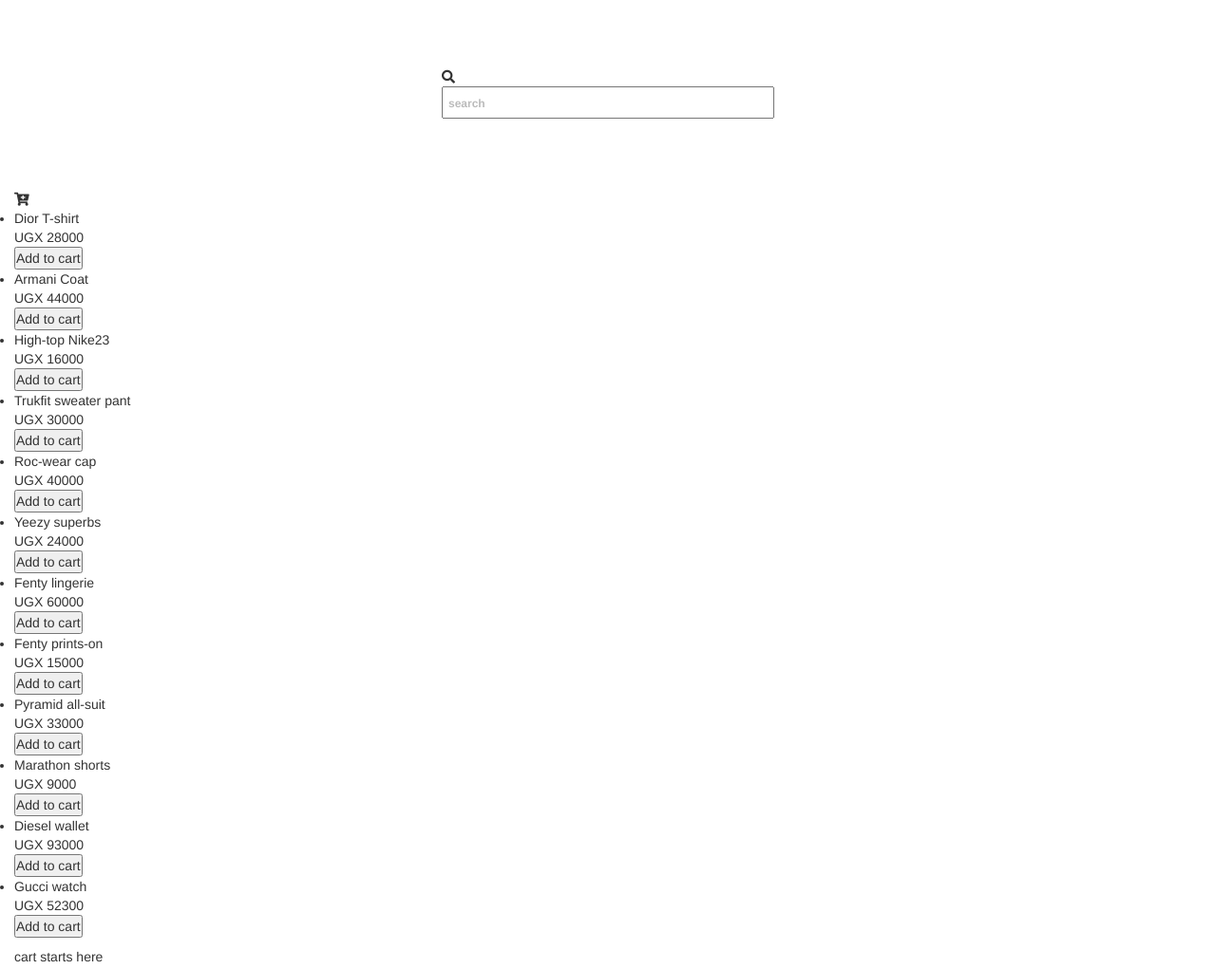
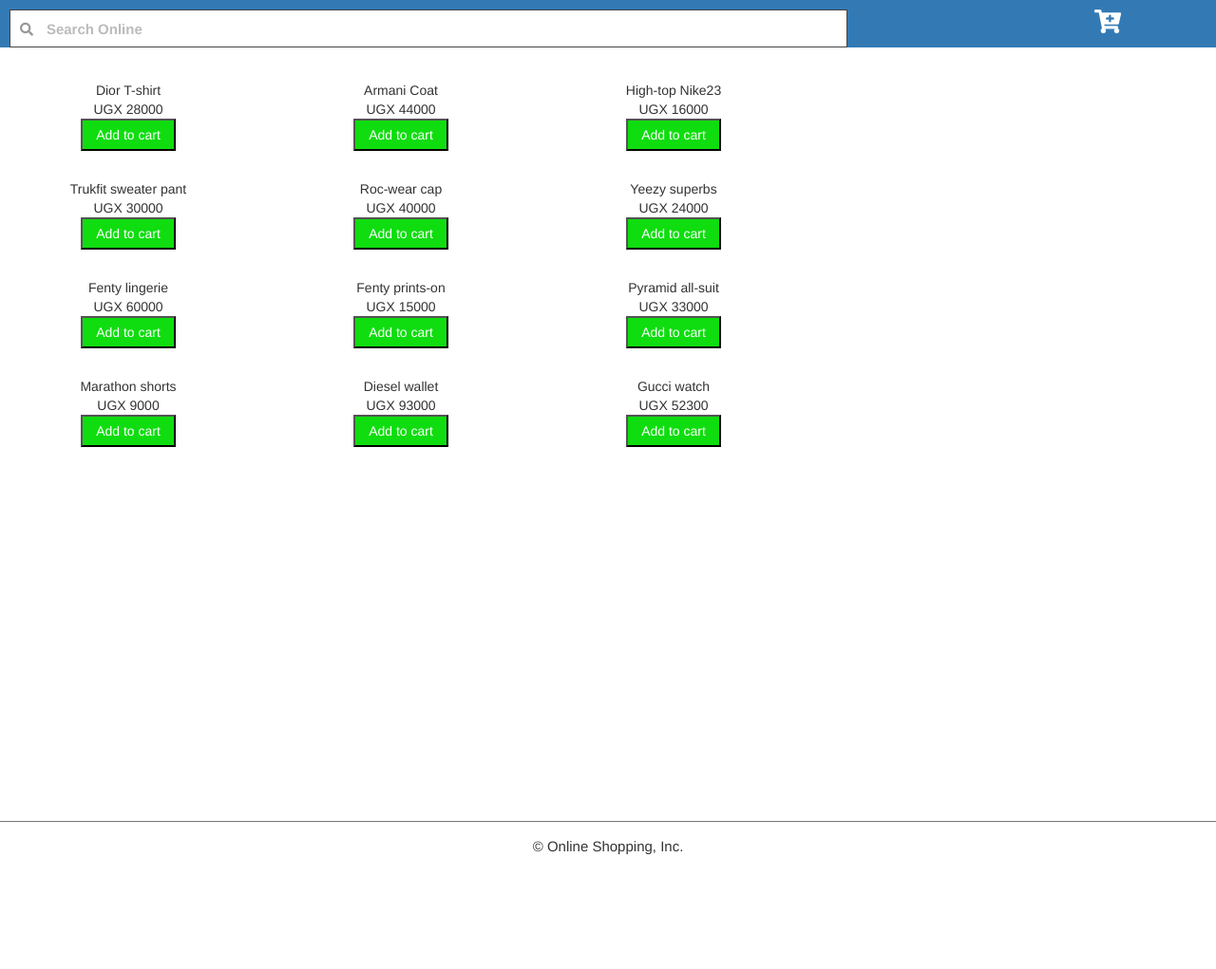
Before and after one commit to outboxafrica/Monkey, a plain HTML site: page productspage/products.html in a window 1280 px wide. Shown: the top 1021 px of the page at 95% size. After the commit the page ends 917 px from the top, so only its background shows below. Drawn offline with nearby package versions, Linux system fonts and the light colour scheme.

Commit message:
add styles to product page

```diff
--- a/js/cart.js
+++ b/js/cart.js
@@ -25,6 +25,7 @@
     let itemName = document.createElement('span'); // creating html element to house the product name
     let actionButton = document.createElement('button'); //creating the button element
     actionButton.id = item.id; //setting the id of each item to the id of a corresponding button
+    actionButton.className = 'action-btn'
 
 
     // adding product details to our list items
@@ -35,6 +36,7 @@
       actionButton.addEventListener('click', addItemToCart);
     } else {
       actionButton.innerText = 'Remove from cart';
+      actionButton.className = 'remove'
       actionButton.addEventListener('click', removeFromCart);
     }
 
--- a/productspage/products.html
+++ b/productspage/products.html
@@ -4,32 +4,30 @@
     <meta charset="UTF-8">
     <meta name="viewport" content="width=device-width, initial-scale=1.0">
     <title>Online Shopping</title>
-    <link rel="stylesheet" href="../styles/style.css">
+    <link rel="stylesheet" href="../styles/products.css">
     <link rel="stylesheet" href="https://use.fontawesome.com/releases/v5.8.1/css/all.css" integrity="sha384-50oBUHEmvpQ+1lW4y57PTFmhCaXp0ML5d60M1M7uH2+nqUivzIebhndOJK28anvf" crossorigin="anonymous">
     <link rel="stylesheet" href="https://maxcdn.bootstrapcdn.com/bootstrap/3.3.7/css/bootstrap.min.css" integrity="sha384-BVYiiSIFeK1dGmJRAkycuHAHRg32OmUcww7on3RYdg4Va+PmSTsz/K68vbdEjh4u" crossorigin="anonymous"/>
 </head>
 <body id="product-display" >
-    <main class="container-fluid">
-        <section>
     <nav>
-                <form >
+        <form id="search-products">
             <label for="">
                 <i class="fas fa-search"></i>
-                        <input type="text" name="search" id="type-in" placeholder="search">
+                <input type="text" name="search" id="type-in" placeholder="Search Online">
             </label>
+            <i class="fas fa-cart-plus"></i>
         </form>
-                <div id="cart-icon">
-                    <i class="fas fa-cart-plus"></i>
-                </div>
     </nav>
-            <main id="products"></main>
-        </section>
-        <p>cart starts here</p>
+    <main class="container-fluid">
+        <section id="section">
+            <div id="products"></div>
+            <!-- <p>cart starts here</p> -->
             <aside>
                 <section id="cart">
                 </section>
                 <button id="order">Complete Order</button>
             </aside>
+        </section>
     </main>
     <footer id="product-footer">&copy; Online Shopping, Inc.</footer>
     <script src="../js/cart.js"></script>
--- a/styles/products.css
+++ b/styles/products.css
@@ -0,0 +1,127 @@
+*{
+    margin: 0;
+    padding: 0;
+    box-sizing: border-box;
+}
+
+
+body{
+    margin: auto;
+    background: rgb(250, 250, 250);
+    /* position: relative; */
+ }
+
+form{
+    display: flex;
+    background-color: #337ab5;
+    width: 100%;
+    height: 5rem;
+    padding: 1rem;
+    margin: auto 0;
+    position: fixed;
+}
+
+label{
+    padding: 1rem;
+    border: 0.5px solid #444;
+    background-color: #fff;
+    height: 4rem;
+    width: 70%;
+    outline: none;
+}
+
+.fa-search{
+    margin-right: 1rem;
+    opacity: 0.5;
+}
+
+input{
+    outline: none;
+    border: none;
+}
+
+::placeholder{
+    font-size: 1.5rem;
+    color: #bbb;
+}
+
+.fa-cart-plus{
+    position: absolute;
+    font-size: 2.5rem;
+    right:10rem;
+    color: #fff;
+}
+
+#section{
+    min-height: 100vh;
+    display: flex;
+    margin-top: 6.5rem;
+    /* background-color: red; */
+    padding: 1rem;
+    justify-content: space-between;
+}
+
+#products{
+    /* background-color: yellow; */
+    width: 70%;
+    padding: 1rem;
+}
+
+#products > ul{
+    display: grid;
+    grid-template-columns: auto auto auto;
+    grid-gap: 30px 20px;
+}
+
+li{
+    list-style: none;
+    width: 20rem;
+    /* background-color: gray; */
+    text-align: center;
+}
+
+.action-btn{
+    padding: 5px;
+    width: 10rem;
+    color: #fff;
+    background: rgb(15, 221, 15);
+    outline: none;
+}
+aside{
+    padding: 1rem;
+}
+
+#cart{
+    margin-bottom: 4rem;
+}
+
+.remove{
+    background-color: rgb(253, 61, 61);
+    color: #fff;
+    padding: 7px;
+    outline: none;
+}
+
+#order{
+    text-align: center;
+    color: #fff;
+    background: rgb(247, 95, 39);
+    padding: 10px;
+    outline: none;
+    margin-right: 0;
+    position: absolute;
+    right: 3.3rem;
+    width: 20rem;
+}
+
+ footer{
+    /* background-color: blue; */
+    /* height: 3rem; */
+    padding: 1.5rem;
+    border-top: 1px solid #777;
+    font-size: 1.5rem;
+    width: 100%;
+    /* margin: auto; */
+    /* margin-bottom: 1rem; */
+    text-align: center;
+}
```
Lines whose indentation alone changed are shown as unchanged.
